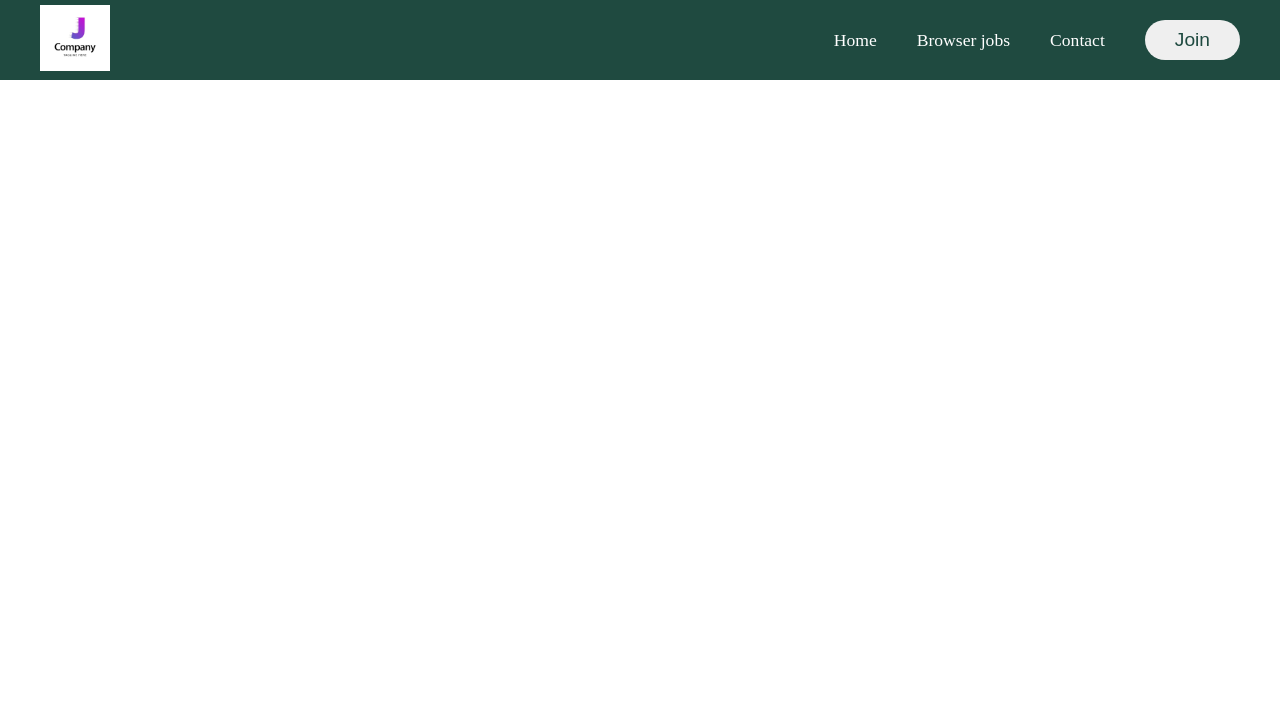
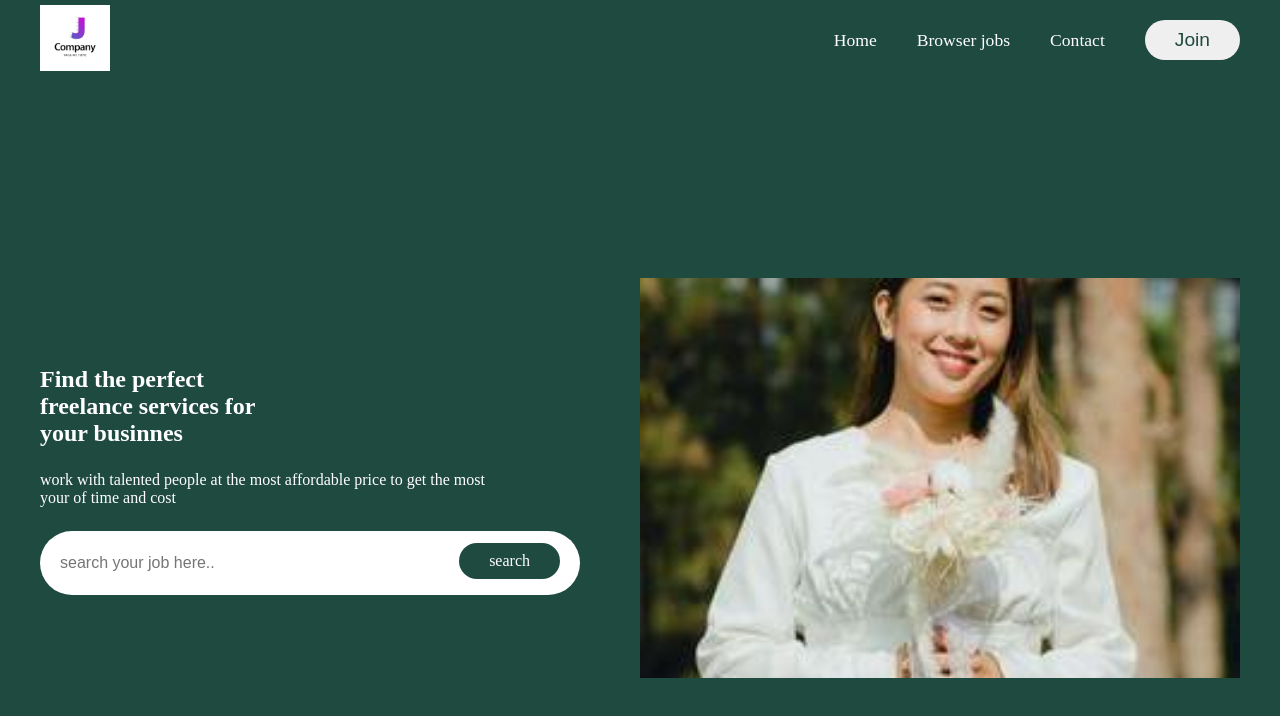
Before and after one commit to irakeshbind/Job-portal-website, a plain HTML site: page index.html in a window 1280 px wide. Drawn offline with nearby package versions, Linux system fonts and the light colour scheme; files whose address does not match are found by name.

Commit message:
Header section is a complete

```diff
--- a/index.css
+++ b/index.css
@@ -6,6 +6,11 @@
 }
 header{
     background-color: #1f4a40;
+    position: fixed;
+    top: 0;
+    right: 0;
+    width: 100%;
+    z-index: 999;
 }
 #menu li a{
     color: white;
@@ -49,6 +54,61 @@ header{
     color:white;
     display: none;
 }
+.hero{
+  border-color: #1f4a40;
+}
+.hero-box{
+  display: flex;
+  justify-content: space-between;
+  height: 100vh;
+  align-items: center;
+}
+.h-left{
+  width: 45%;
+  color: white;
+}
+.h-left p{
+  padding: 1.5rem 0;
+
+}
+#g-btn{
+  text-decoration: none;
+  background-color: #1f4a40;
+  color: white;
+  padding: 9px 30px;
+  border-radius: 20px;
+  cursor: pointer;
+}
+.search{
+  position: relative;
+
+}
+.search input{
+  width: 100%;
+  height: 4rem;
+  border-radius: 35px;
+  padding: 0 20px;
+  font-size: 1rem;
+  outline: none;
+  border: none;
+}
+.search a{
+  position: absolute;
+  top: 12px;
+  right: 20px;
+}
+.h-right img{
+  width: 350px;
+  height: 400px;
+}
+.h-right{
+  width: 50%;
+}
+.h-right img{
+  width: 100%;
+  object-fit: cover;
+}
+
 @media (max-width:699px){
       #menu{
         display: block;
@@ -85,4 +145,6 @@ header{
         background-color: #1f4a40;
         color: white;
       }
+
+
 }
--- a/index.html
+++ b/index.html
@@ -9,7 +9,7 @@
       rel="stylesheet"
     />
     <title>Document</title>
-  </head>
+  </header>
   <body>
     <!-- header section -->
     <header>
@@ -28,7 +28,27 @@
         </ul>
         <i id="bar" class="bx bx-menu"></i>
       </div>
-    </header>
+
+    <!-- hero section -->
+    <div class="hero">
+      <div class="hero-box obj-width">
+        <div class="h-left">
+          <h2>Find the perfect<br> freelance services for<br> your businnes</h2>
+          <p>
+            work with talented people at the most affordable price to get the
+            most<br> your of time and cost
+          </p>
+          <div class="search">
+            <input type="text" placeholder="search your job here.." />
+            <a id="g-btn" href="#">search</a>
+          </div>
+        </div>
+        <div class="h-right">
+          <img src="images/im14.jpg" alt="">
+        </div>
+      </div>
+    </div>
     <script src="toggle.js"></script>
+  </header>
   </body>
 </html>
```
Also changed, not shown: images/im14.jpg (added).
